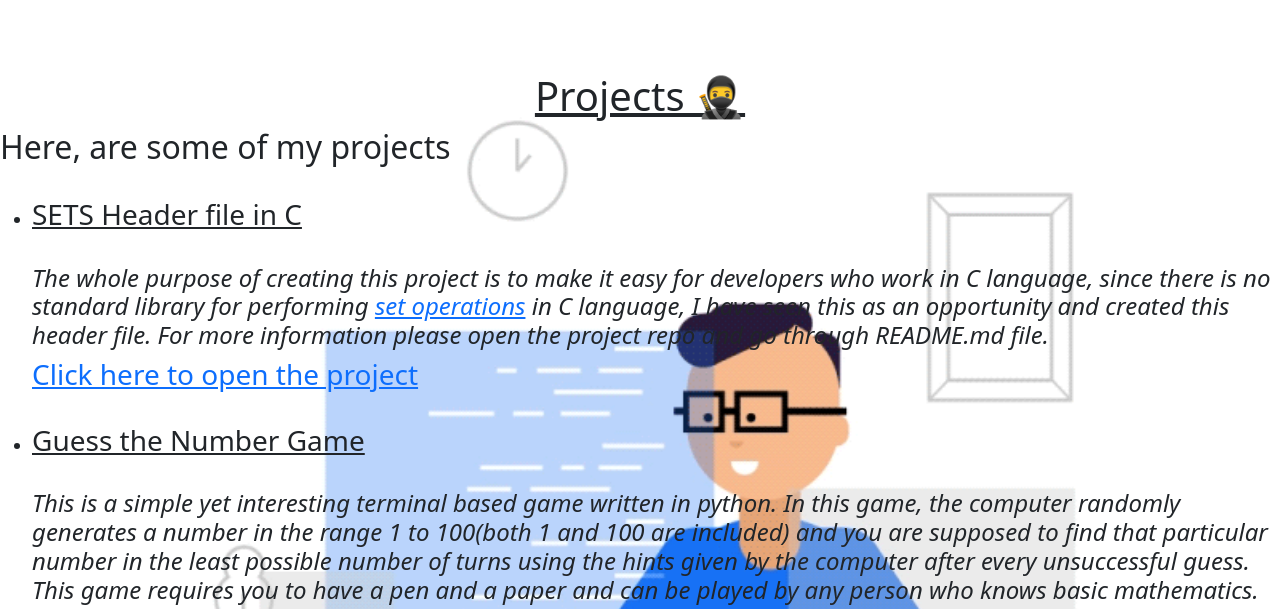
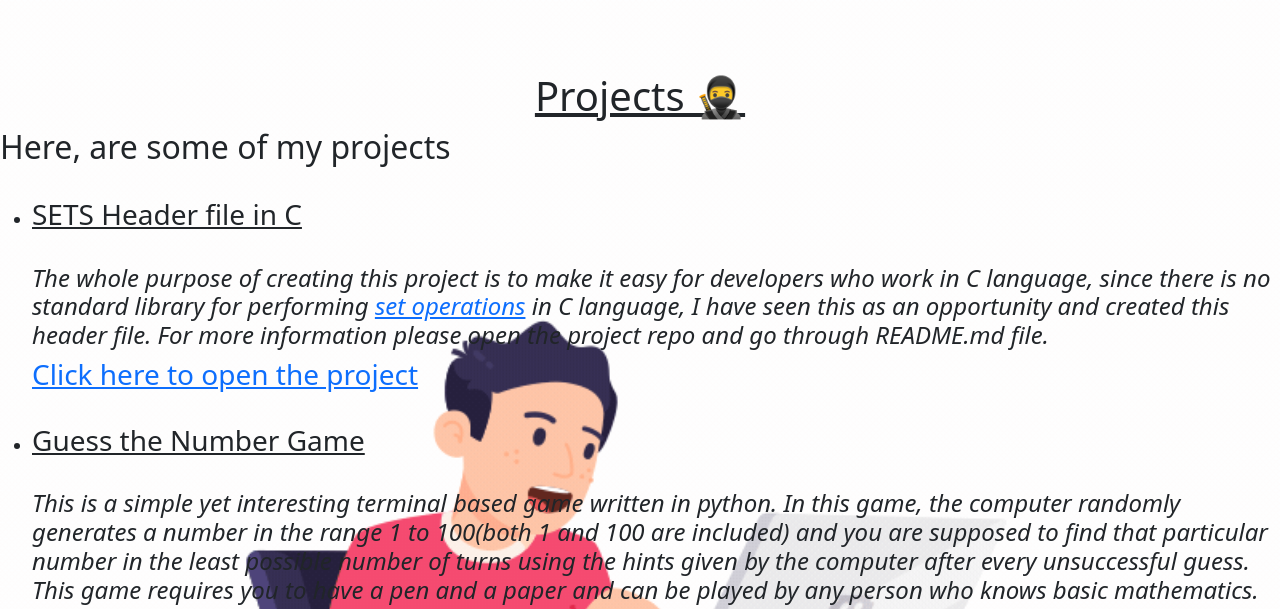
Before and after one commit to NirupamReddy2/My_Portfolio_Website, a plain HTML site: page index.html in a window 1280 px wide. Shown: the part 2528-3137 px from the top of the page. Drawn offline with nearby package versions, Linux system fonts and the light colour scheme.

Commit message:
added a new background

```diff
--- a/styles.css
+++ b/styles.css
@@ -42,9 +42,9 @@
 }
 
 #projects {
-    background-image: url(Projects6.gif);
+    background-image: url(Projects1.gif);
     display: table;
-    height: 900px;
+    height: 850px;
     width: 100%;
     position: relative;
     background-size: cover;
```
Also changed, not shown: projects.gif (added), projects1.gif (added).
